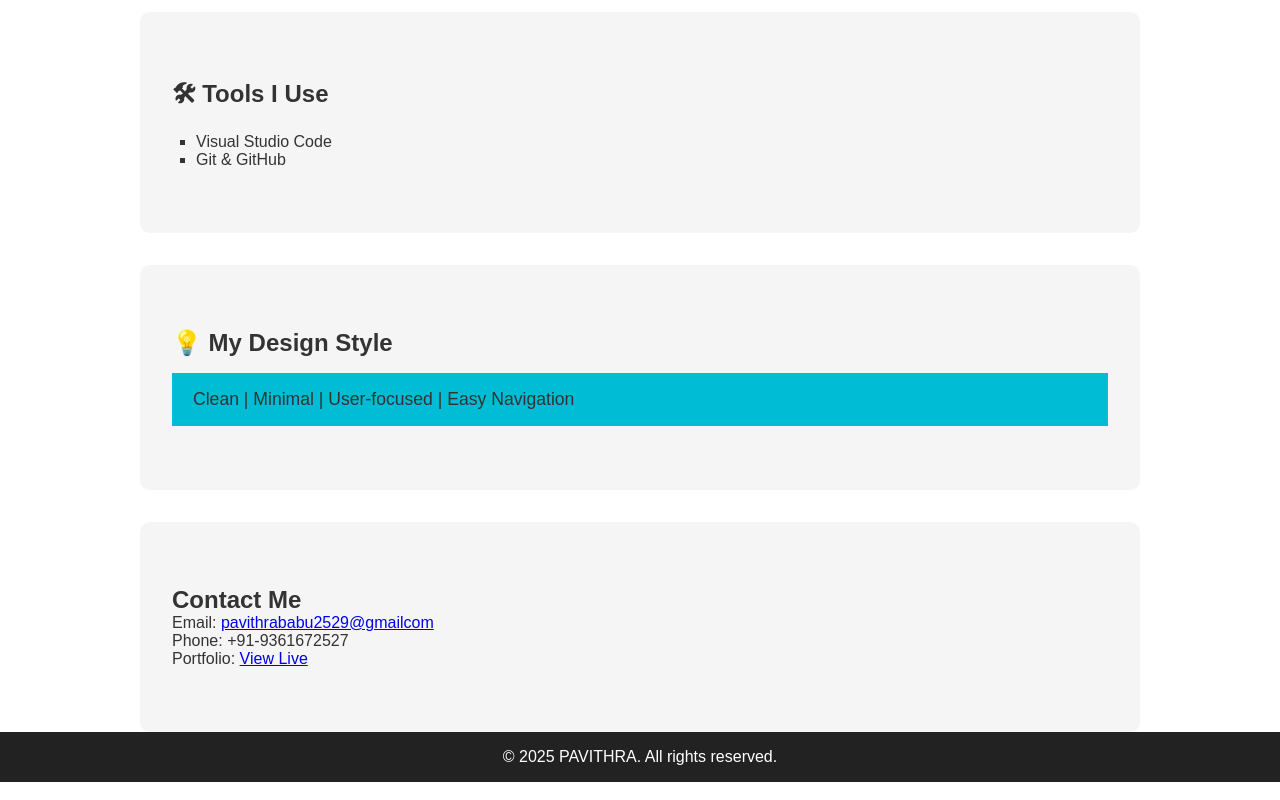
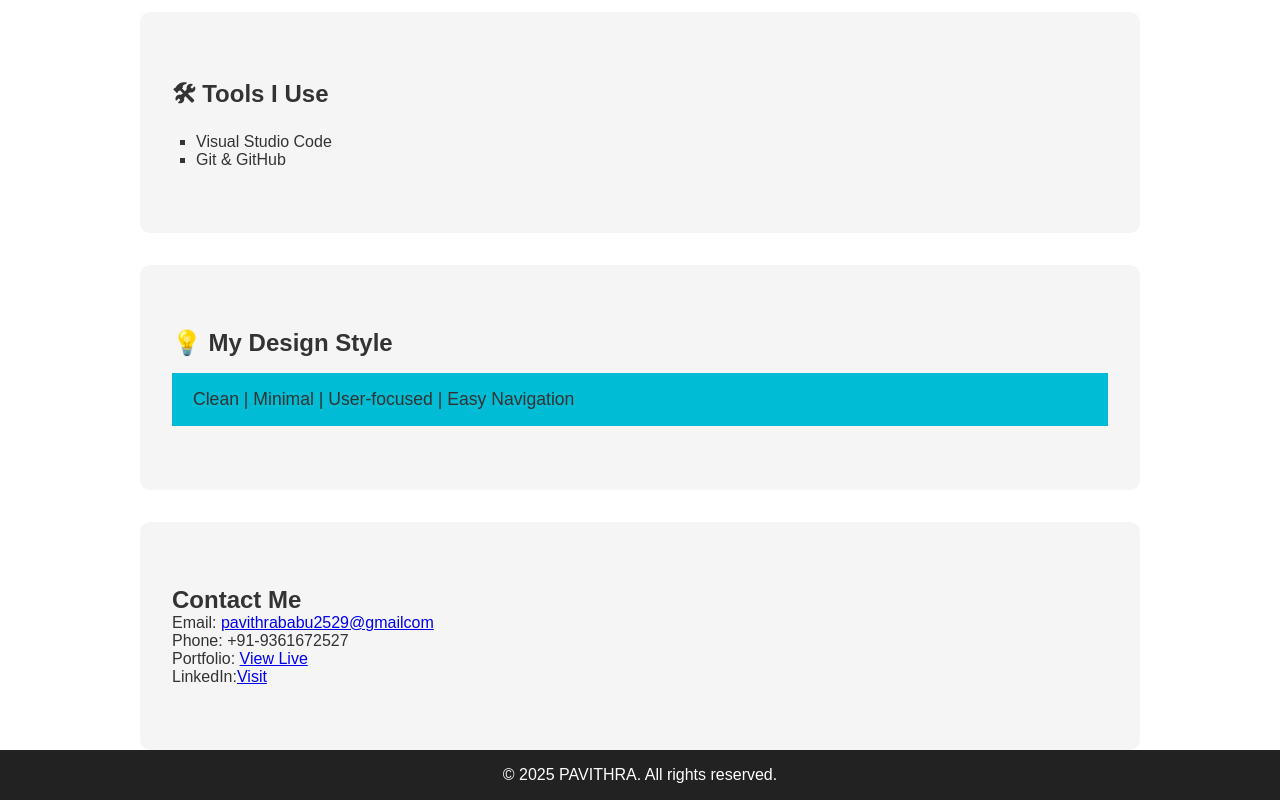
Before and after one commit to princypavi25/projects-space, a plain HTML site: page about me/my portfolio.html in a window 1280 px wide. Shown: the part 1120-1920 px from the top of the page. Drawn offline with Linux system fonts and the light colour scheme.

Commit message:
Update my portfolio.html

```diff
--- a/about me/my portfolio.html
+++ b/about me/my portfolio.html
@@ -243,6 +243,7 @@
     <p>Email: <a href="mailto:yourname@example.com">pavithrababu2529@gmailcom</a></p>
     <p>Phone: +91-9361672527</p>
     <p>Portfolio: <a href="https://github.com/princypavi25/projects-space" target="_blank">View Live</a></p>
+    <p>LinkedIn:<a href="https://www.linkedin.com/in/paviprincy/" target ="_blank">Visit</a></p>
 
   </section>
 
```
